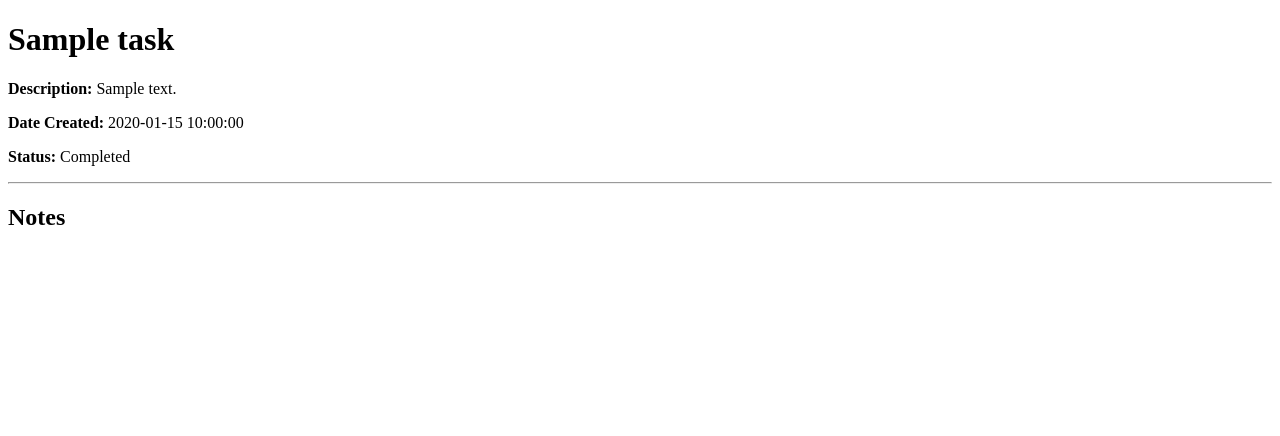
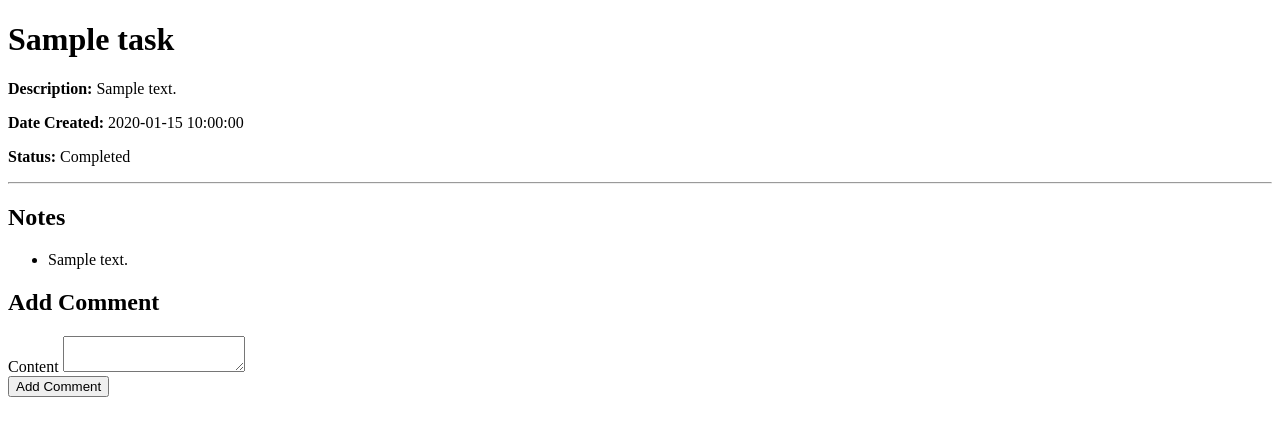
Before and after one commit to Viking-san/to_do_list, a Flask app: page /task/1 in a window 1280 px wide. Shown: the top 436 px of the page. Run offline with Flask 3, Linux system fonts and the light colour scheme; a user stored in the database is signed in; tables that the repository leaves empty hold one stand-in row (values such as "Sample post").

Commit message:
add comments to tasks and show them

```diff
--- a/app.py
+++ b/app.py
@@ -4,7 +4,7 @@ from flask_sqlalchemy import SQLAlchemy
 from datetime import datetime
 from flask_login import LoginManager, UserMixin, login_user, login_required, logout_user, current_user
 from flask_wtf import FlaskForm
-from wtforms import StringField, SubmitField
+from wtforms import StringField, TextAreaField, SubmitField
 from wtforms.validators import DataRequired
 
 # Создаем экземпляр приложения Flask
@@ -58,6 +58,23 @@ class TaskForm(FlaskForm):
     description = StringField('Description')
     submit = SubmitField('Add Task')
 
+
+class Comment(db.Model):
+    id = db.Column(db.Integer, primary_key=True)
+    content = db.Column(db.Text, nullable=False)
+    date_posted = db.Column(db.DateTime, nullable=False, default=datetime.utcnow)
+    user_id = db.Column(db.Integer, db.ForeignKey('user.id'), nullable=False)
+    task_id = db.Column(db.Integer, db.ForeignKey('task.id'), nullable=False)
+
+    def __repr__(self):
+        return f"Comment('{self.content}', '{self.date_posted}')"
+
+
+class CommentForm(FlaskForm):
+    content = TextAreaField('Content', validators=[DataRequired()])
+    submit = SubmitField('Add Comment')
+
+
 # Создание всех таблиц в базе данных, если они еще не существуют
 with app.app_context():
     db.create_all()
@@ -65,7 +82,7 @@ with app.app_context():
 # Функция для загрузки пользователя Flask-Login на основе его идентификатора
 @login_manager.user_loader
 def load_user(user_id):
-    return User.query.get(int(user_id))
+    return db.session.query(User).get(int(user_id))
 
 # Определение маршрута для главной страницы
 @app.route('/')
@@ -166,11 +183,38 @@ def todo():
     return render_template('todo.html', form=form, tasks=tasks)
 
 # Определение маршрута для отображения конкретной задачи
-@app.route('/task/<int:task_id>')
+# @app.route('/task/<int:task_id>', methods=['GET', 'POST'])
+# @login_required
+# def task(task_id):
+#     task = Task.query.get_or_404(task_id)
+#     comment_form = CommentForm()
+#
+#     if comment_form.validate_on_submit():
+#         comment_text = comment_form.content.data
+#         new_comment = Comment(content=comment_text, user_id=current_user.id, task_id=task_id)  # Здесь передаем user_id
+#         db.session.add(new_comment)
+#         db.session.commit()
+#         flash('Your comment has been added!', 'success')
+#         return redirect(url_for('task', task_id=task_id))
+#
+#     return render_template('task.html', task=task, comment_form=comment_form)
+
+@app.route('/task/<int:task_id>', methods=['GET', 'POST'])
 @login_required
 def task(task_id):
     task = Task.query.get_or_404(task_id)
-    return render_template('task.html', task=task)
+    comments = Comment.query.filter_by(task_id=task_id).all()  # Получаем все комментарии для данной задачи
+    comment_form = CommentForm()
+
+    if comment_form.validate_on_submit():
+        comment_text = comment_form.content.data
+        new_comment = Comment(content=comment_text, user_id=current_user.id, task_id=task_id)
+        db.session.add(new_comment)
+        db.session.commit()
+        flash('Your comment has been added!', 'success')
+        return redirect(url_for('task', task_id=task_id))
+
+    return render_template('task.html', task=task, comments=comments, comment_form=comment_form)
 
 
 # Определение маршрута для обновления статуса задачи на "выполнено"
@@ -195,6 +239,24 @@ def delete_task(task_id):
     flash('Task deleted successfully!', 'success')
     return redirect(url_for('todo'))
 
+
+@app.route('/add_comment/<int:task_id>', methods=['POST'])
+@login_required
+def add_comment(task_id):
+    form = CommentForm()
+    if form.validate_on_submit():
+        content = form.comment_text.data
+        # Создаем новый комментарий с указанием текущего пользователя
+        new_comment = Comment(content=content, user_id=current_user.id, task_id=task_id)
+        db.session.add(new_comment)
+        db.session.commit()
+        flash('Comment added successfully!', 'success')
+        return redirect(url_for('task', task_id=task_id))
+    flash('Failed to add comment. Please check your input.', 'error')
+    return redirect(url_for('task', task_id=task_id))
+
+
+
 # Запуск приложения
 if __name__ == '__main__':
     app.run(debug=True)
--- a/templates/task.html
+++ b/templates/task.html
@@ -13,7 +13,20 @@
     <hr>
     <h2>Notes</h2>
     <ul>
-        <!-- Здесь можно добавить отображение заметок для задачи -->
+        {% for comment in comments %}
+            <li>{{ comment.content }}</li>
+        {% endfor %}
     </ul>
+
+    <!-- Форма для добавления комментария -->
+    <h2>Add Comment</h2>
+    <form method="POST">
+        {{ comment_form.hidden_tag() }}
+        <div class="form-group">
+            {{ comment_form.content.label(class="form-control-label") }}
+            {{ comment_form.content(class="form-control") }}
+        </div>
+        {{ comment_form.submit(class="btn btn-primary") }}
+    </form>
 </body>
 </html>
```
